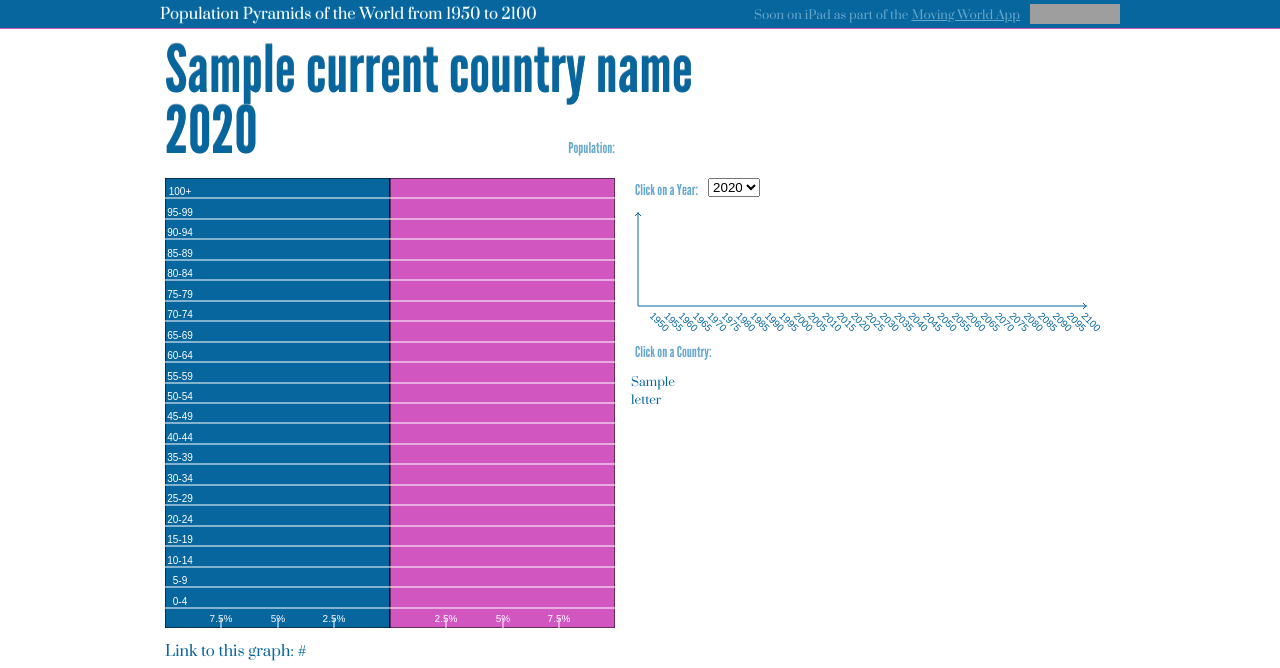
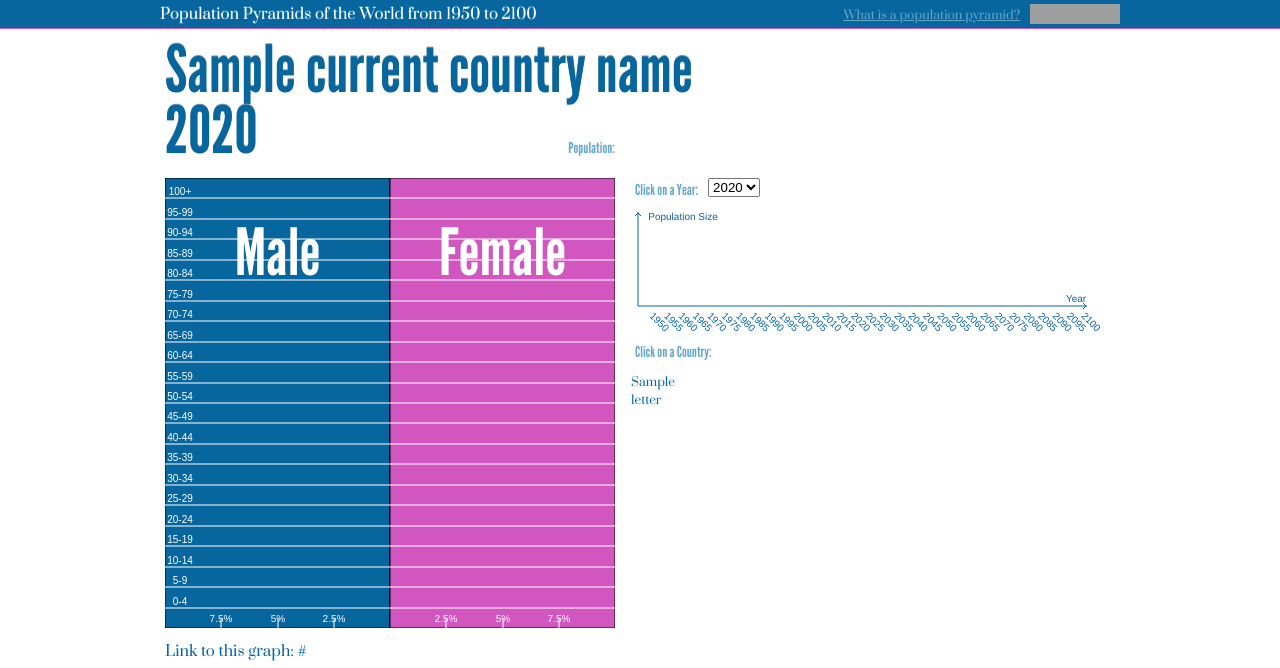
Before and after one commit to madewulf/PopulationPyramid.net, a Flask app: template templates/index.html in a window 1280 px wide. Shown: the top 668 px of the page. Run offline with Flask 2, Linux system fonts and the light colour scheme; the template is opened without the code that fills it: most values are stand-ins (such as "Sample title", 1, 10 or a date in 2020); some libraries are stand-ins or nearby versions; grey boxes are pictures that could not be loaded.

Commit message:
Adding legends

```diff
--- a/app.py
+++ b/app.py
@@ -4,8 +4,11 @@
 import logging, sys
 import os
 
-from werkzeug.contrib.cache import MemcachedCache
-cache = MemcachedCache(['127.0.0.1:11211'])
+#from werkzeug.contrib.cache import MemcachedCache
+#cache = MemcachedCache(['127.0.0.1:11211'])
+
+from werkzeug.contrib.cache import SimpleCache
+cache = SimpleCache()
 
 logging.basicConfig(stream=sys.stderr)
 
@@ -17,7 +20,7 @@
 @app.route('/<country>/<int:year>/')
 @app.route('/<country>/<int:year>/<currentLetter>/')
 def pyramid(country="WORLD",year="2010",currentLetter=None):
-    cache_key = "%s%s" % (country, year)
+    cache_key = "%s%s%s" % (country, year, ""+request.path=="/")
     cached_value = cache.get(cache_key)
     if cached_value is not None :
         app.logger.debug("returning cached value")
@@ -63,7 +66,8 @@
                             currentLetter = currentLetter,
                             years = years,
                             alphabet = alphabet,
-                            countries_lists = countries_lists
+                            countries_lists = countries_lists,
+                            home = request.path== '/'
                             )
         cache.set(cache_key,res)
         app.logger.debug("setting cached value")
--- a/static/js/pyramid.js
+++ b/static/js/pyramid.js
@@ -125,6 +125,12 @@
         text = paper.text(x2, canvas_size - 10, (i * 2.5) + "%");
         text.attr({fill:'#fff',font: '10px Helvetica, Arial'});
     }
+
+    var text = paper.text( canvas_size/4, canvas_size/6,"Male");
+    text.attr({fill:'#fff','font': '65px LeagueGothic, Helvetica, Arial'});
+
+    var text = paper.text( canvas_size*3/4, canvas_size/6,"Female");
+    text.attr({fill:'#fff','font': '65px LeagueGothic, Helvetica, Arial'});
 }
 
 
@@ -377,6 +383,13 @@
     axesPath += "M "+  0 + " " + (2*curvePadding +1) + "L" +curvePadding + ' ' + (curvePadding + 1) ;
     axesPath += "M "+  2*curvePadding + " " + (2*curvePadding +1) + "L" + curvePadding+ ' ' + (curvePadding + 1) ;
 
+    /* a label */
+    var t = paper2.text(curvePadding +45  ,curvePadding +5,"Population Size");
+    t.attr({'font': '10px Helvetica, Arial',fill:'#07669d'});
+    /*another label */
+    t = paper2.text(useableWidth-5 ,useableHeight- 5,"Year");
+    t.attr({'font': '10px Helvetica, Arial',fill:'#07669d'});
+
     axes = paper2.path(axesPath);
     axes.attr({stroke:'#07669d', 'stroke-width':1});
 
--- a/templates/index.html
+++ b/templates/index.html
@@ -2,9 +2,11 @@
 <html>
 <head>
   <meta charset="utf-8"/>
-
+{% if home %}
+    <title>Population Pyramids of the Whole World from 1950 to 2100 &mdash; PopulationPyramid.net</title>
+{% else %}
   <title>Population Pyramid of {{currentCountryName}} in {{currentYear}} &mdash; PopulationPyramid.net</title>
-
+{% endif %}
     <!-- facebook open graphs tags-->
     <meta http-equiv="X-UA-Compatible" content="IE=Edge;chrome=1">
     <meta property="og:title" content="PopulationPyramid.net"/>
@@ -73,9 +75,7 @@
                     scrolling="no" frameborder="0" style="border:none; overflow:hidden; width:90px; height:20px;"
                     allowTransparency="true"></iframe>
         </div>
-        <p style="float:right; margin-top:-17px; margin-right:10px; color:#66A7CC; font-size:0.8em;">Soon on iPad as
-            part of the <a href="http://movingworldapp.com" style="color:#66A7CC;text-decoration: underline; ">Moving
-                World App</a></p>
+        <p style="float:right; margin-top:-17px; margin-right:10px; color:#66A7CC; font-size:0.8em;"><a href="http://en.wikipedia.org/wiki/Population_pyramid" style="color:#66A7CC;text-decoration: underline; ">What is a population pyramid?</a></p>
     </div>
 
 </div>
```
